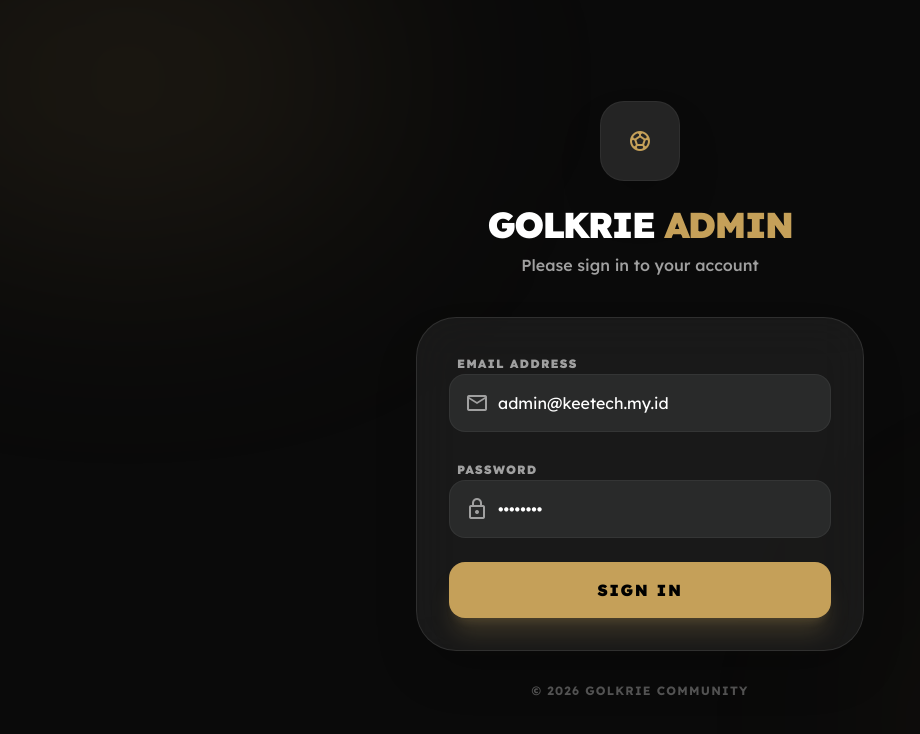
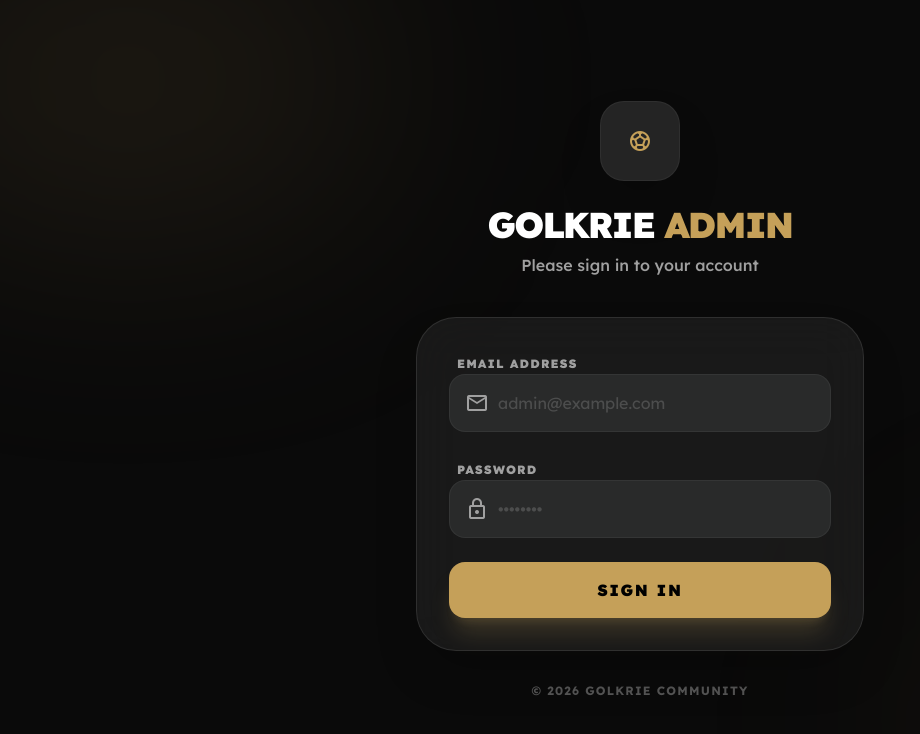
Before and after one commit to yogaarisp/golkrie, a Vue app in the folder frontend/: page /login in a window 1280 px wide. Shown: the top 734 px of the page, without its empty margins (0-920 px from the left). Built offline with nearby package versions, Linux system fonts and the light colour scheme; no server answers.

Commit message:
fix: clear login form defaults, add autocomplete=off, disable past match slots

```diff
--- a/frontend/src/views/Landing.vue
+++ b/frontend/src/views/Landing.vue
@@ -385,11 +385,11 @@ const formatTime = (dateString) => {
               </div>
 
               <button @click.stop="openJoinModal(match.id)"
-                :disabled="match.registrations_count >= match.quota"
+                :disabled="match.registrations_count >= match.quota || new Date(match.date_time) < new Date()"
                 class="w-full py-4 rounded-xl font-black uppercase tracking-widest transition-all text-center text-sm"
-                :class="match.registrations_count >= match.quota ? 'bg-surface-container-high text-on-surface-variant cursor-not-allowed' : 'bg-primary text-white hover:bg-primary-dark shadow-xl shadow-primary/30 active:scale-95'"
+                :class="new Date(match.date_time) < new Date() ? 'bg-surface-container-high text-on-surface-variant/40 cursor-not-allowed' : match.registrations_count >= match.quota ? 'bg-surface-container-high text-on-surface-variant cursor-not-allowed' : 'bg-primary text-white hover:bg-primary-dark shadow-xl shadow-primary/30 active:scale-95'"
               >
-                {{ match.registrations_count >= match.quota ? 'Waitlist' : 'Amankan Slot' }}
+                {{ new Date(match.date_time) < new Date() ? 'Jadwal Selesai' : match.registrations_count >= match.quota ? 'Waitlist' : 'Amankan Slot' }}
               </button>
             </div>
           </div>
--- a/frontend/src/views/Login.vue
+++ b/frontend/src/views/Login.vue
@@ -4,8 +4,8 @@ import { useRouter } from 'vue-router';
 import axios from 'axios';
 
 const router = useRouter();
-const email = ref('admin@keetech.my.id');
-const password = ref('password');
+const email = ref('');
+const password = ref('');
 const isLoading = ref(false);
 const error = ref('');
 const settings = ref({});
@@ -79,6 +79,7 @@ const handleLogin = async () => {
                 v-model="email"
                 type="email"
                 required
+                autocomplete="off"
                 class="w-full bg-surface-container-high border border-white/5 rounded-2xl py-4 pl-12 pr-4 text-on-surface focus:outline-none focus:ring-2 focus:ring-primary/50 focus:border-primary/50 transition-all placeholder:text-on-surface-variant/30"
                 placeholder="admin@example.com"
               />
@@ -93,6 +94,7 @@ const handleLogin = async () => {
                 v-model="password"
                 type="password"
                 required
+                autocomplete="new-password"
                 class="w-full bg-surface-container-high border border-white/5 rounded-2xl py-4 pl-12 pr-4 text-on-surface focus:outline-none focus:ring-2 focus:ring-primary/50 focus:border-primary/50 transition-all placeholder:text-on-surface-variant/30"
                 placeholder="••••••••"
               />
```
